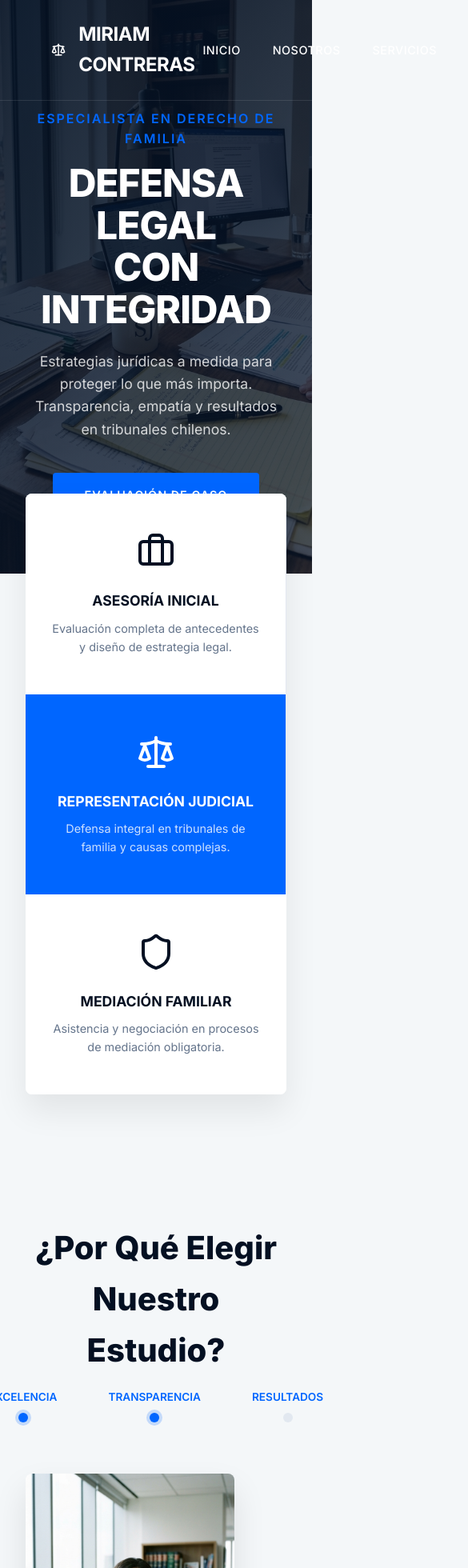
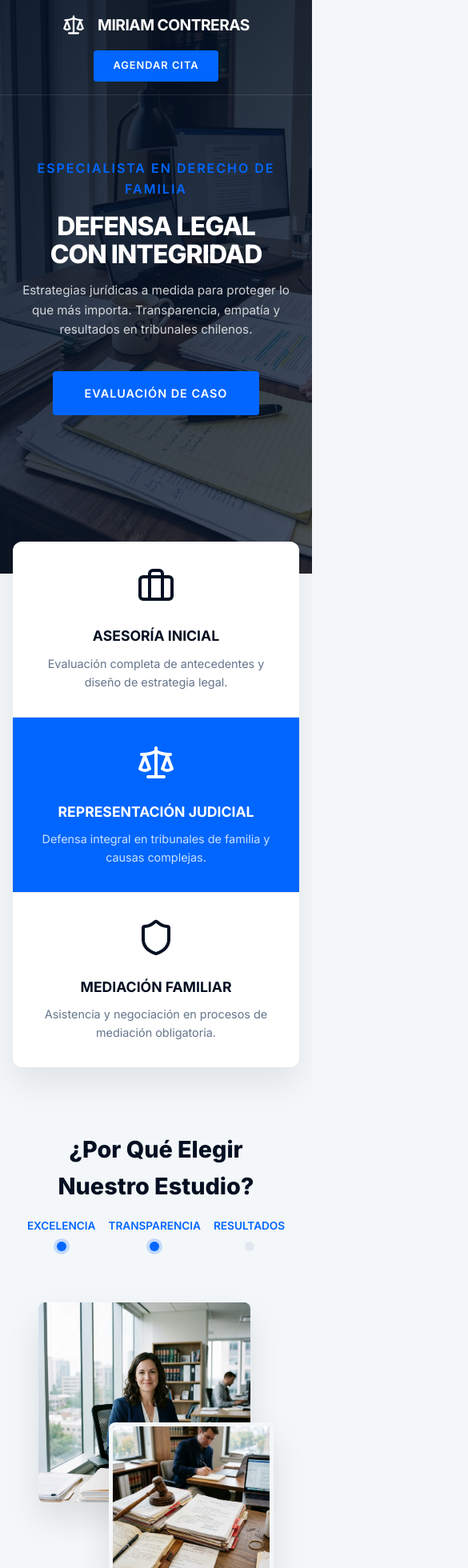
Before and after one commit to CarlosL-Code/sitio-web-abogado-servicio, a Next.js app: page / in a window 390 px wide. Shown: the top 1960 px of the page at 80% size, 585 px wide, since content can reach past the window. Built offline with nearby package versions, Linux system fonts and the light colour scheme; a web font is replaced by a local one.

Commit message:
Add comprehensive mobile responsive styles

```diff
--- a/src/app/globals.css
+++ b/src/app/globals.css
@@ -865,3 +865,145 @@ a {
   background: var(--bg-light);
   border-color: var(--text-muted);
 }
+
+/* ==================================
+   Mobile Responsiveness (max-width: 768px)
+================================== */
+@media (max-width: 768px) {
+  /* Navigation */
+  .top-nav {
+    padding: 1rem;
+    flex-wrap: wrap;
+    gap: 1rem;
+    justify-content: center;
+  }
+  .top-nav.scrolled {
+    padding: 1rem;
+  }
+  .nav-links {
+    display: none; /* Hide on very small screens to keep it clean, rely on CTA */
+  }
+  .nav-brand h1 {
+    font-size: 1.2rem;
+  }
+
+  /* Hero Section */
+  .hero-title {
+    font-size: 2rem;
+    margin-bottom: 1rem;
+  }
+  .hero-content {
+    padding: 1rem;
+  }
+  .hero-content p {
+    font-size: 0.95rem !important;
+  }
+
+  /* Overlapping Cards */
+  .overlap-cards-wrapper {
+    margin-top: -40px;
+    margin-bottom: 2rem;
+    padding: 0 1rem;
+  }
+  .overlap-grid {
+    border-radius: 12px;
+  }
+  .overlap-card {
+    padding: 2rem 1.5rem;
+    border-right: none;
+    border-bottom: 1px solid var(--border-light);
+  }
+  .overlap-card:last-child {
+    border-bottom: none;
+  }
+
+  /* About & Timeline */
+  .about-section {
+    padding: 3rem 1rem;
+  }
+  .section-title {
+    font-size: 1.8rem;
+  }
+  .timeline-dots {
+    gap: 0.5rem;
+  }
+  .line-connect {
+    width: 30px;
+  }
+  .about-images {
+    height: 350px;
+  }
+  .about-img-main {
+    width: 90%;
+    height: 250px;
+  }
+  .about-img-sub {
+    width: 70%;
+    height: 200px;
+    border-width: 5px;
+  }
+
+  /* News */
+  .news-section {
+    padding: 3rem 1rem;
+  }
+  .news-header-flex {
+    flex-direction: column;
+    align-items: flex-start;
+    gap: 1rem;
+  }
+  .news-header-title {
+    font-size: 1.8rem;
+  }
+  .news-header-desc {
+    text-align: left;
+    max-width: 100%;
+  }
+  .news-grid {
+    grid-template-columns: 1fr;
+  }
+
+  /* Dark Services */
+  .dark-services {
+    padding: 4rem 1rem;
+  }
+  .dark-title {
+    font-size: 2rem;
+  }
+
+  /* Footer */
+  .footer-grid {
+    grid-template-columns: 1fr;
+    gap: 2rem;
+  }
+  .footer {
+    padding: 3rem 1rem 1rem;
+  }
+
+  /* Booking Page */
+  .booking-page-container {
+    padding: 1rem;
+  }
+  .booking-header {
+    padding: 2rem 1.5rem;
+  }
+  .booking-header h2 {
+    font-size: 1.5rem;
+  }
+  .booking-body {
+    padding: 1.5rem;
+  }
+  .datetime-selection,
+  .form-grid-2 {
+    grid-template-columns: 1fr;
+    gap: 1rem;
+  }
+  .step-actions {
+    flex-direction: column;
+    gap: 1rem;
+  }
+  .step-actions button {
+    width: 100%;
+    justify-content: center;
+  }
+}
```
